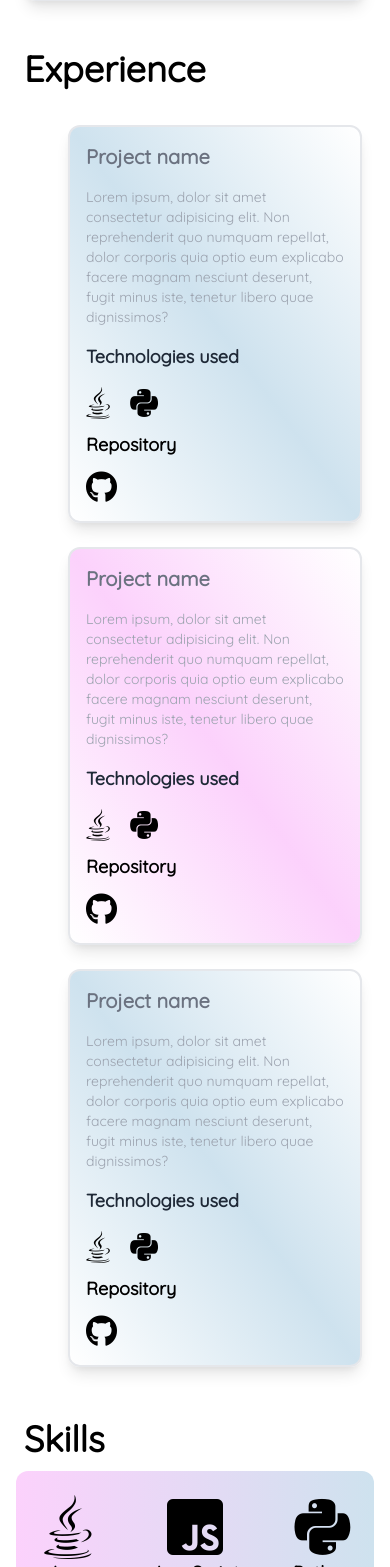
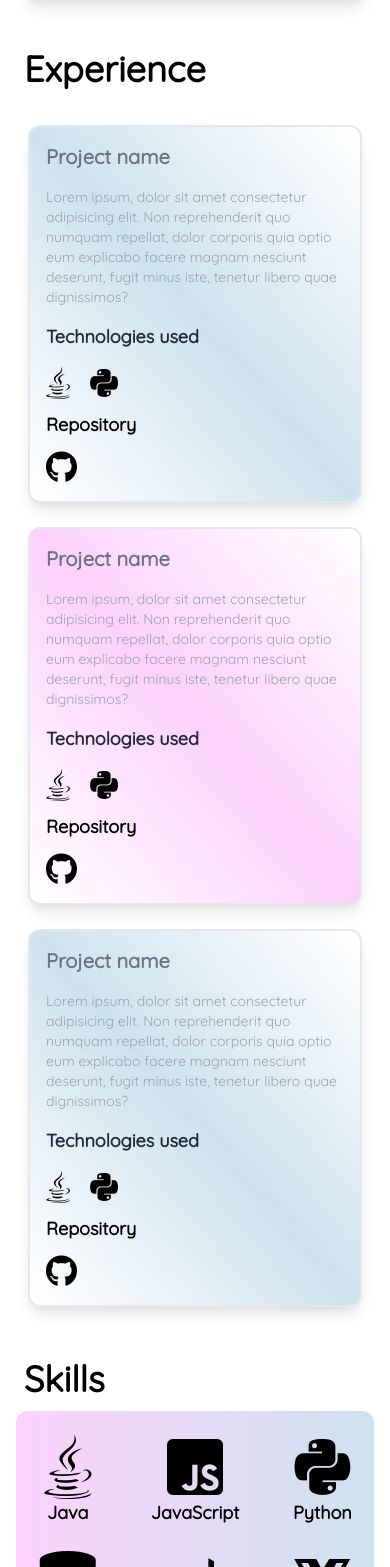
Before and after one commit to abderrezakBKZ/Portfolio, a Vue app: page / in a window 390 px wide. Shown: the part 2779-4346 px from the top of the page. Built offline with nearby package versions, Linux system fonts and the light colour scheme.

Commit message:
experience centered

```diff
--- a/src/components/Experience.vue
+++ b/src/components/Experience.vue
@@ -1,19 +1,43 @@
 <template>
-  <div class=" mx-6 md:mx-8">
-
-    <p class="text-4xl md:text-5xl font-bold ">Experience</p>
+  <div class="mx-6 md:mx-8">
+    <p class="text-4xl md:text-5xl font-bold">Experience</p>
     <!-- début de la section -->
-    <span class="p-1 grid grid-cols-1 gap-6 lg:flex lg:flex-row  lg:justify-center  mt-8">
+    <span
+      class="
+        p-1
+        grid grid-cols-1
+        gap-6
+        lg:flex lg:flex-row
+        lg:justify-center
+        mt-8
+      "
+    >
       <!-- premier element -->
-     <span class="max-w-sm ml-10 bg-gradient-to-bl from-white via-blueDots to-white  rounded-xl p-4 border-2 shadow-lg">
-          <p class="text-xl font-semibold mb-4 text-gray-500 ">Project name</p>
+      <span
+        class="
+          mx-auto
+          max-w-sm
+          lg:ml-10
+          bg-gradient-to-bl
+          from-white
+          via-blueDots
+          to-white
+          rounded-xl
+          p-4
+          border-2
+          shadow-lg
+        "
+      >
+        <p class="text-xl font-semibold mb-4 text-gray-500">Project name</p>
         <p class="font-light text-sm text-gray-400">
           Lorem ipsum, dolor sit amet consectetur adipisicing elit. Non
           reprehenderit quo numquam repellat, dolor corporis quia optio eum
           explicabo facere magnam nesciunt deserunt, fugit minus iste, tenetur
           libero quae dignissimos?
         </p>
-      <p class="my-4  text-lg font-semibold text-gray-800">Technologies used</p>
+        <p class="my-4 text-lg font-semibold text-gray-800">
+          Technologies used
+        </p>
         <span class="flex flex-row">
           <i class="fab fa-java fa-2x pr-5"></i>
           <i class="fab fa-python fa-2x pr-5"></i>
@@ -23,7 +47,21 @@
       </span>
       <!-- fin premier element -->
       <!-- deuxieme element -->
-      <span class="max-w-sm ml-10 bg-gradient-to-bl from-white via-purpoleLine to-white rounded-xl p-4 border-2 shadow-lg">
+      <span
+        class="
+          mx-auto
+          max-w-sm
+          lg:ml-10
+          bg-gradient-to-bl
+          from-white
+          via-purpoleLine
+          to-white
+          rounded-xl
+          p-4
+          border-2
+          shadow-lg
+        "
+      >
         <p class="text-xl font-semibold mb-4 text-gray-500">Project name</p>
         <p class="font-light text-sm text-gray-400">
           Lorem ipsum, dolor sit amet consectetur adipisicing elit. Non
@@ -31,18 +69,33 @@
           explicabo facere magnam nesciunt deserunt, fugit minus iste, tenetur
           libero quae dignissimos?
         </p>
-      <p class="my-4  text-lg font-semibold text-gray-800">Technologies used</p>
+        <p class="my-4 text-lg font-semibold text-gray-800">
+          Technologies used
+        </p>
         <span class="flex flex-row">
           <i class="fab fa-java fa-2x pr-5"></i>
           <i class="fab fa-python fa-2x pr-5"></i>
-
         </span>
         <p class="text-lg font-semibold my-3">Repository</p>
         <i class="fab fa-github fa-2x"></i>
       </span>
       <!-- fin deuxieme element  -->
       <!-- debut troisieme element -->
-     <span class="max-w-sm ml-10 bg-gradient-to-bl from-white via-blueDots to-white  rounded-xl p-4 border-2 shadow-lg">
+      <span
+        class="
+          mx-auto
+          max-w-sm
+          lg:ml-10
+          bg-gradient-to-bl
+          from-white
+          via-blueDots
+          to-white
+          rounded-xl
+          p-4
+          border-2
+          shadow-lg
+        "
+      >
         <p class="text-xl font-semibold mb-4 text-gray-500">Project name</p>
         <p class="font-light text-sm text-gray-400">
           Lorem ipsum, dolor sit amet consectetur adipisicing elit. Non
@@ -50,11 +103,12 @@
           explicabo facere magnam nesciunt deserunt, fugit minus iste, tenetur
           libero quae dignissimos?
         </p>
-      <p class=" text-lg font-semibold text-gray-800 my-4">Technologies used</p>
+        <p class="text-lg font-semibold text-gray-800 my-4">
+          Technologies used
+        </p>
         <span class="flex flex-row">
           <i class="fab fa-java fa-2x pr-5"></i>
           <i class="fab fa-python fa-2x pr-5"></i>
-
         </span>
         <p class="text-lg font-semibold my-3">Repository</p>
         <i class="fab fa-github fa-2x"></i>
```
Lines whose indentation alone changed are shown as unchanged.
